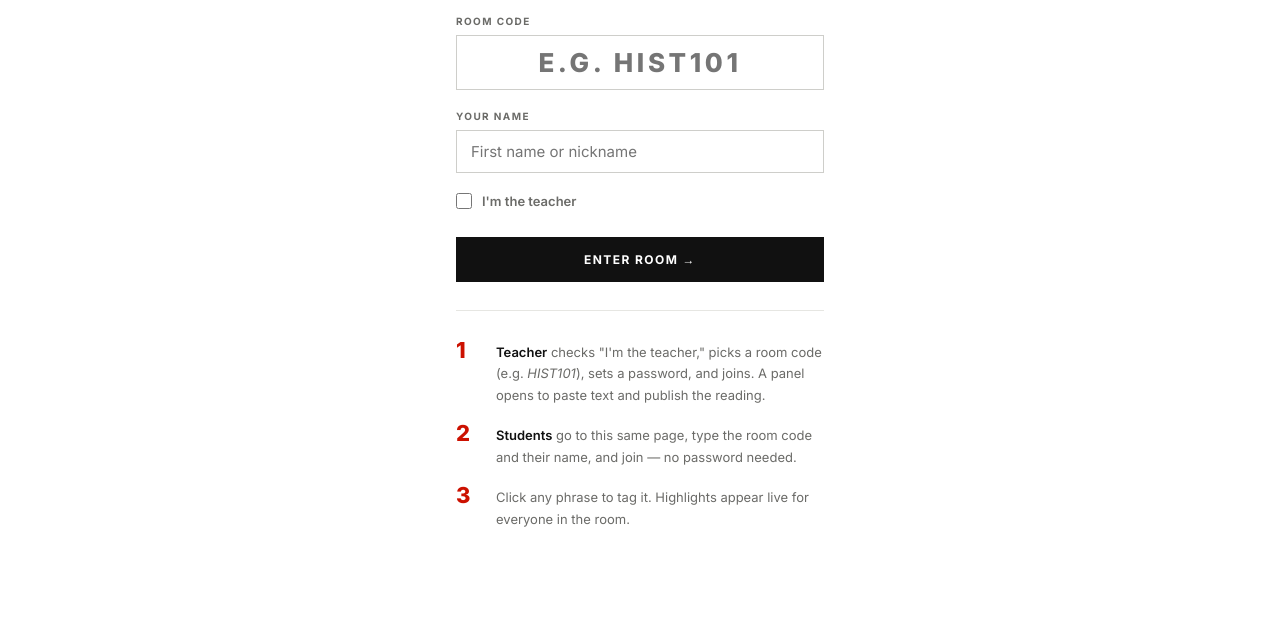
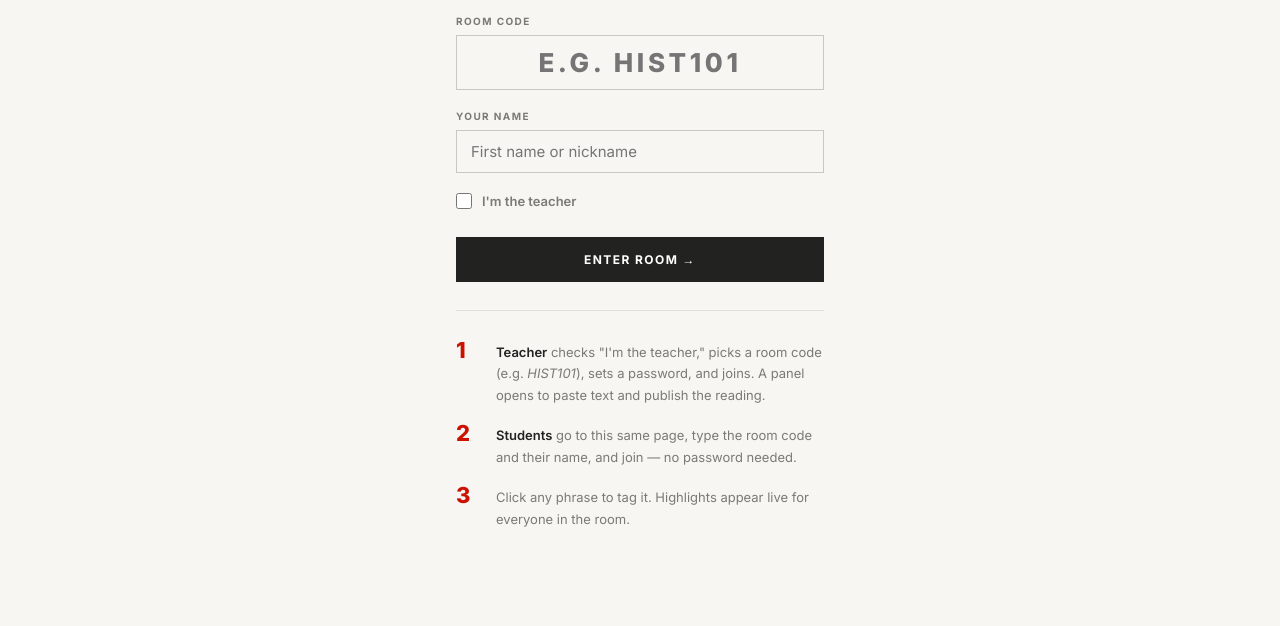
Before and after one commit to ohwowgreat/close-reader, a plain HTML site: page index.html in a window 1280 px wide. Shown: the part 257-883 px from the top of the page. Drawn offline with Linux system fonts and the light colour scheme.

Commit message:
Soften background contrast — warm off-white palette
Co-Authored-By: Claude Sonnet 4.6 <noreply@anthropic.com>

```diff
--- a/index.html
+++ b/index.html
@@ -8,12 +8,12 @@
   @import url('https://fonts.googleapis.com/css2?family=Inter:ital,wght@0,400;0,500;0,600;0,700;0,800;0,900;1,400&display=swap');
 
   :root {
-    --bg:     #FFFFFF;
-    --surface:#F3F3F0;
-    --ink:    #111111;
-    --mid:    #6B6B68;
-    --faint:  #E6E6E2;
-    --border: #CECECA;
+    --bg:     #F7F6F2;
+    --surface:#EEEDE8;
+    --ink:    #222220;
+    --mid:    #7A7A76;
+    --faint:  #E0DFD9;
+    --border: #C8C7C1;
     --red:    #CC1100;
   }
 
```
